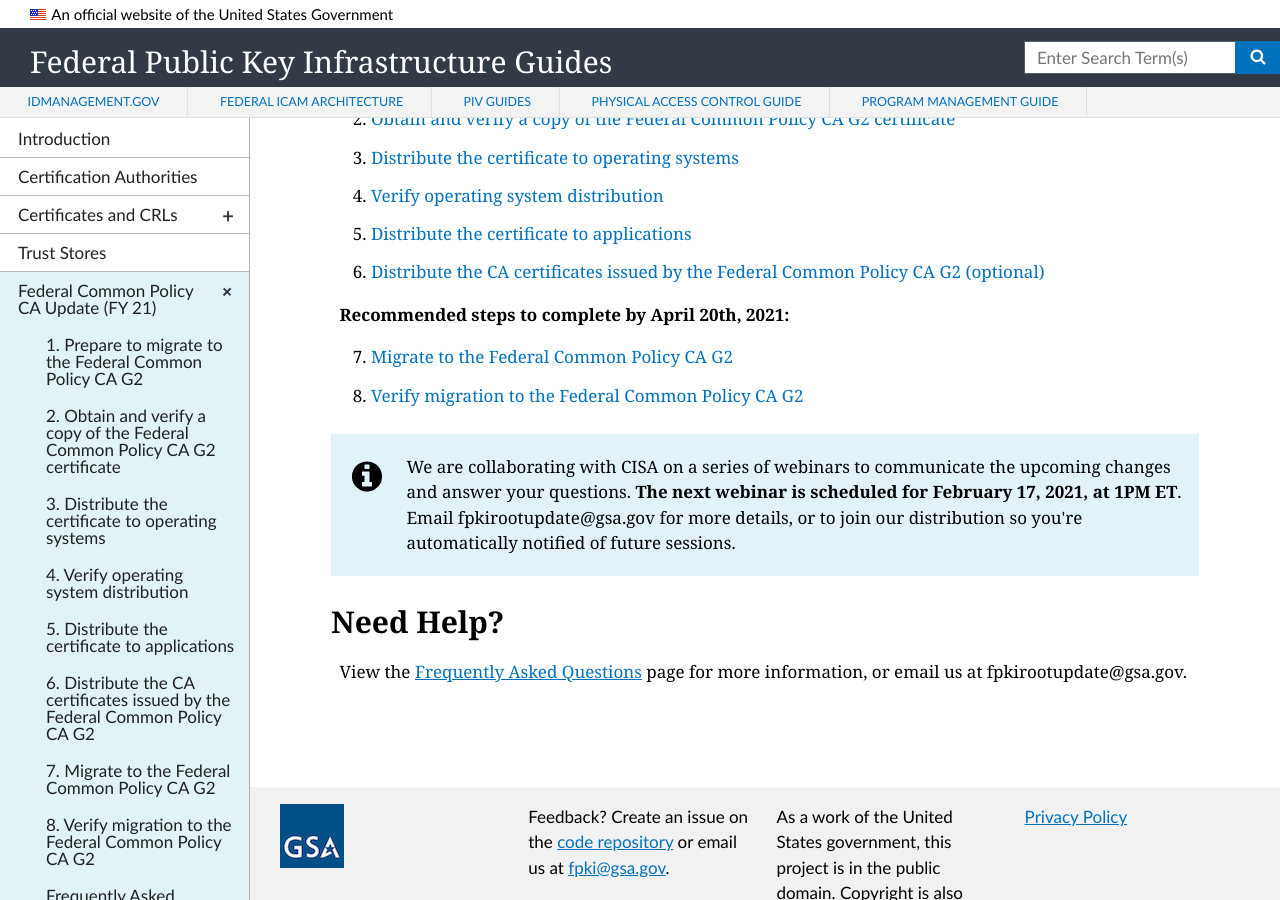
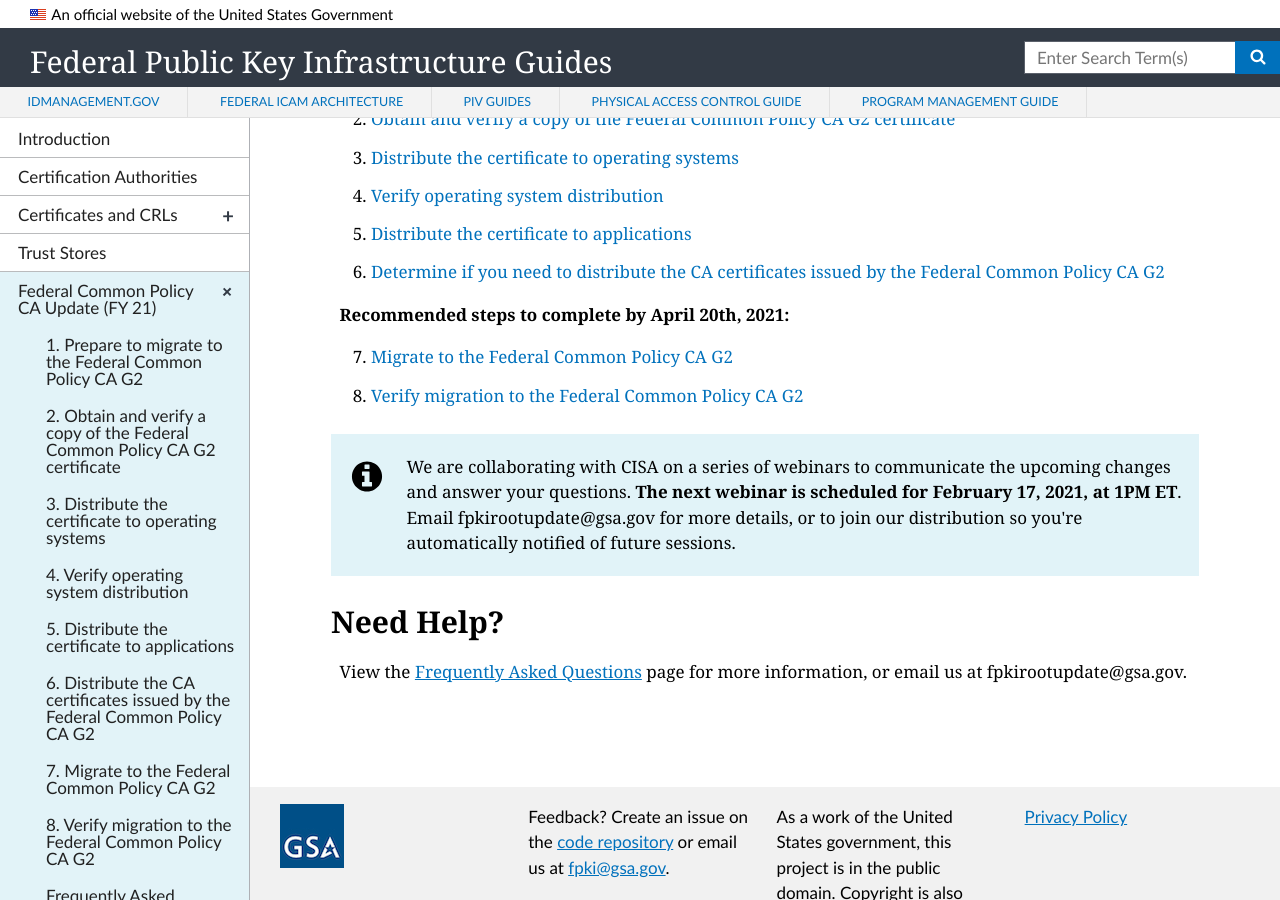
Before and after one commit to GSA/fpki-guides, a Jekyll site: the page built from _common/00_index.md, in a window 1280 px wide and 900 px high, scrolled down 699 px. Built offline with Jekyll 4.4.1, drawn with Linux system fonts in a browser that asks for light colours; nearby versions of some CDN libraries.

Commit message:
Update 00_index.md

```diff
--- a/_common/00_index.md
+++ b/_common/00_index.md
@@ -25,7 +25,7 @@
    <li><a href="https://fpki.idmanagement.gov/common/distribute-os/">Distribute the certificate to operating systems</a></li>
    <li><a href="https://fpki.idmanagement.gov/common/verify-os-distribution/">Verify operating system distribution</a></li>
    <li><a href="https://fpki.idmanagement.gov/common/distribute-apps/">Distribute the certificate to applications</a></li>
-   <li><a href="https://fpki.idmanagement.gov/common/certificates/">Distribute the CA certificates issued by the Federal Common Policy CA G2 (optional)</a></li>
+   <li><a href="https://fpki.idmanagement.gov/common/certificates/">Determine if you need to distribute the CA certificates issued by the Federal Common Policy CA G2</a></li>
 </ol>
 
 **Recommended steps to complete by April 20th, 2021:**
```
